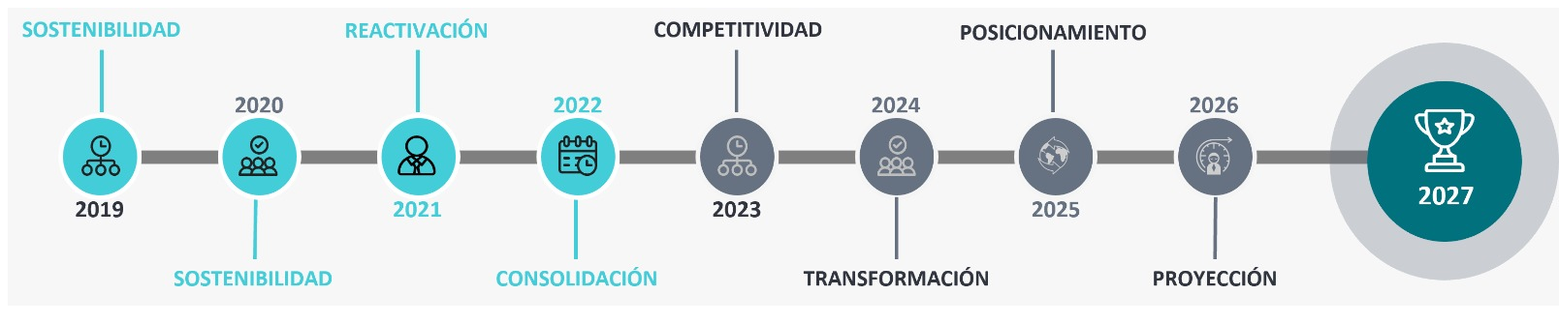
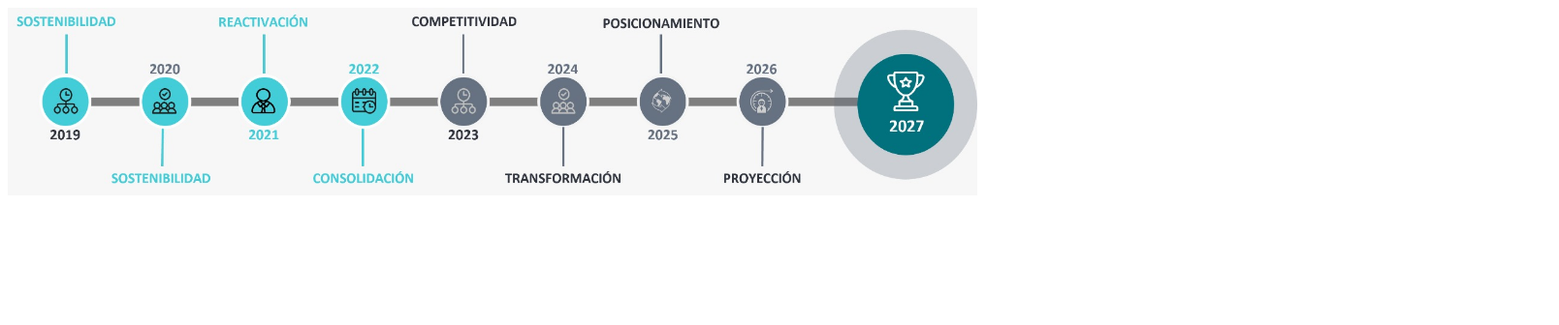
Before and after one commit to Blackhawkslt/ApkPDL, a plain HTML site: page index.html in a window 1280 px wide. Shown: the whole page at 97% size, 1608 px wide, since content can reach past the window. Drawn offline with Linux system fonts and the light colour scheme.

Commit message:
Update index.html
adicion y cambios

```diff
--- a/index.html
+++ b/index.html
@@ -1,6 +1,6 @@
 <html>
 <head>
-	<style>
+<style>
 	.contenedor {
     position: relative;
 	}
@@ -8,7 +8,7 @@
     background-color: transparent;
     border: 2px solid transparent; /* Borde opcional */
     color: #000; /* Color del texto */
-    padding: 90px 50px; /* Ajusta el tamaño del botón según tus necesidades */
+    padding: 50px 25px; /* Ajusta el tamaño del botón según tus necesidades */
     text-align: center;
     text-decoration: none;
     display: inline-block;
@@ -18,15 +18,15 @@
     border-radius: 4px;
     opacity: 0.7;
 	position:absolute;
-	left:24px;
-	top:40px;
+	left:13px;
+	top:50px;
 	z-index:1;
 	}
 	.boton2 {
     background-color: transparent;
     border: 2px solid transparent; /* Borde opcional */
     color: #000; /* Color del texto */
-    padding: 90px 50px; /* Ajusta el tamaño del botón según tus necesidades */
+    padding: 50px 25px; /* Ajusta el tamaño del botón según tus necesidades */
     text-align: center;
     text-decoration: none;
     display: inline-block;
@@ -36,15 +36,15 @@
     border-radius: 4px;
     opacity: 0.7;
 	position:absolute;
-	left:187px;
-	top:80px;
+	left:115px;
+	top:50px;
 	z-index:1;
 	}
 	.boton3 {
     background-color: transparent;
     border: 2px solid transparent; /* Borde opcional */
     color: #000; /* Color del texto */
-    padding: 90px 50px; /* Ajusta el tamaño del botón según tus necesidades */
+    padding: 50px 25px; /* Ajusta el tamaño del botón según tus necesidades */
     text-align: center;
     text-decoration: none;
     display: inline-block;
@@ -54,15 +54,15 @@
     border-radius: 4px;
     opacity: 0.7;
 	position:absolute;
-	left:352px;
-	top:40px;
+	left:218px;
+	top:50px;
 	z-index:1;
 	}
 	.boton4 {
     background-color: transparent;
     border: 2px solid transparent; /* Borde opcional */
     color: #000; /* Color del texto */
-    padding: 90px 50px; /* Ajusta el tamaño del botón según tus necesidades */
+    padding: 50px 25px; /* Ajusta el tamaño del botón según tus necesidades */
     text-align: center;
     text-decoration: none;
     display: inline-block;
@@ -72,15 +72,15 @@
     border-radius: 4px;
     opacity: 0.7;
 	position:absolute;
-	left:516px;
-	top:80px;
+	left:321px;
+	top:50px;
 	z-index:1;
 	}
 	.boton5 {
     background-color: transparent;
     border: 2px solid transparent; /* Borde opcional */
     color: #000; /* Color del texto */
-    padding: 90px 50px; /* Ajusta el tamaño del botón según tus necesidades */
+    padding: 50px 25px; /* Ajusta el tamaño del botón según tus necesidades */
     text-align: center;
     text-decoration: none;
     display: inline-block;
@@ -90,15 +90,15 @@
     border-radius: 4px;
     opacity: 0.7;
 	position:absolute;
-	left:680px;
-	top:40px;
+	left:423px;
+	top:50px;
 	z-index:1;
 	}
 	.boton6 {
     background-color: transparent;
     border: 2px solid transparent; /* Borde opcional */
     color: #000; /* Color del texto */
-    padding: 90px 50px; /* Ajusta el tamaño del botón según tus necesidades */
+    padding: 50px 25px; /* Ajusta el tamaño del botón según tus necesidades */
     text-align: center;
     text-decoration: none;
     display: inline-block;
@@ -108,15 +108,15 @@
     border-radius: 4px;
     opacity: 0.7;
 	position:absolute;
-	left:845px;
-	top:80px;
+	left:526px;
+	top:50px;
 	z-index:1;
 	}
 	.boton7 {
     background-color: transparent;
     border: 2px solid transparent; /* Borde opcional */
     color: #000; /* Color del texto */
-    padding: 90px 50px; /* Ajusta el tamaño del botón según tus necesidades */
+    padding: 50px 25px; /* Ajusta el tamaño del botón según tus necesidades */
     text-align: center;
     text-decoration: none;
     display: inline-block;
@@ -126,15 +126,15 @@
     border-radius: 4px;
     opacity: 0.7;
 	position:absolute;
-	left:1008px;
-	top:40px;
+	left:629px;
+	top:50px;
 	z-index:1;
 	}
 	.boton8 {
     background-color: transparent;
     border: 2px solid transparent; /* Borde opcional */
     color: #000; /* Color del texto */
-    padding: 90px 50px; /* Ajusta el tamaño del botón según tus necesidades */
+    padding: 50px 25px; /* Ajusta el tamaño del botón según tus necesidades */
     text-align: center;
     text-decoration: none;
     display: inline-block;
@@ -144,15 +144,15 @@
     border-radius: 4px;
     opacity: 0.7;
 	position:absolute;
-	left:1173px;
-	top:80px;
+	left:731px;
+	top:50px;
 	z-index:1;
 	}
 	.boton9 {
     background-color: transparent;
     border: 2px solid transparent; /* Borde opcional */
     color: #000; /* Color del texto */
-    padding: 80px 80px; /* Ajusta el tamaño del botón según tus necesidades */
+    padding: 50px 50px; /* Ajusta el tamaño del botón según tus necesidades */
     text-align: center;
     text-decoration: none;
     display: inline-block;
@@ -162,8 +162,8 @@
     border-radius: 4px;
     opacity: 0.7;
 	position:absolute;
-	left:1380px;
-	top:75px;
+	left:854px;
+	top:50px;
 	z-index:1;
 	}
 	</style>
@@ -175,24 +175,24 @@
 <body>
 <div class="contenedor">
 	<div class = "botones-con-linea">
-    	<img src="img/Timeline.jpeg" width="1600" height="308" alt="Timeline" />
-        <a href="https://fundacionlibertadores.sharepoint.com/:u:/r/sites/PlandeDesarrolloLibertador2019-2027/SitePages/PDL-2019.aspx?csf=1&web=1&share=EQq_ft-JU9pJkaJj4ZRov9sBlw3jD316o4c641dTk2znRw&e=Cp4Za9">
-    		<button class="boton1"></button>
-        <a href="https://fundacionlibertadores.sharepoint.com/:u:/r/sites/PlandeDesarrolloLibertador2019-2027/SitePages/PDL-2020.aspx?csf=1&web=1&share=EXGQDqc6eUpGgCVzhckMQEgBHY5ZWgmbvp9WS6CogeyDzg&e=Si02nE">
+    	<img src="img/Timeline.jpeg" width="1000" height="194" alt="Timeline" />
+        <a href="https://fundacionlibertadores.sharepoint.com/:u:/r/sites/PlandeDesarrolloLibertador2019-2027/SitePages/PDL-2019.aspx?csf=1&web=1&share=EQq_ft-JU9pJkaJj4ZRov9sBlw3jD316o4c641dTk2znRw&e=Cp4Za9" target="_blank">
+	  <button class="boton1"></button>
+        <a href="https://fundacionlibertadores.sharepoint.com/:u:/r/sites/PlandeDesarrolloLibertador2019-2027/SitePages/PDL-2020.aspx?csf=1&web=1&share=EXGQDqc6eUpGgCVzhckMQEgBHY5ZWgmbvp9WS6CogeyDzg&e=Si02nE" target="_blank">
             <button class="boton2"></button>
-        <a href="https://fundacionlibertadores.sharepoint.com/:u:/r/sites/PlandeDesarrolloLibertador2019-2027/SitePages/PDL-2021.aspx?csf=1&web=1&share=Edt6sUpB9c1PgFQMsm4v9bQBX1KkxvtcYJiMMUs1KXBnZQ&e=4PA8ga">
+        <a href="https://fundacionlibertadores.sharepoint.com/:u:/r/sites/PlandeDesarrolloLibertador2019-2027/SitePages/PDL-2021.aspx?csf=1&web=1&share=Edt6sUpB9c1PgFQMsm4v9bQBX1KkxvtcYJiMMUs1KXBnZQ&e=4PA8ga" target="_blank">
             <button class="boton3"></button>
-        <a href="https://fundacionlibertadores.sharepoint.com/:u:/r/sites/PlandeDesarrolloLibertador2019-2027/SitePages/PDL-2022.aspx?csf=1&web=1&share=EchQhQyz_ohCojte7ptk3IkBAF3-E0maiRW8lWDYBTCcFw&e=MXBHQa">
+        <a href="https://fundacionlibertadores.sharepoint.com/:u:/r/sites/PlandeDesarrolloLibertador2019-2027/SitePages/PDL-2022.aspx?csf=1&web=1&share=EchQhQyz_ohCojte7ptk3IkBAF3-E0maiRW8lWDYBTCcFw&e=MXBHQa" target="_blank">
             <button class="boton4"></button>
-        <a href="https://fundacionlibertadores.sharepoint.com/:u:/r/sites/PlandeDesarrolloLibertador2019-2027/SitePages/PDL-2023.aspx?csf=1&web=1&share=EbDpakgNRAhDn0FFBddYhicB4obtz51JccIdBUnbqVGsLQ&e=qMEWPW">
+        <a href="https://fundacionlibertadores.sharepoint.com/:u:/r/sites/PlandeDesarrolloLibertador2019-2027/SitePages/PDL-2023.aspx?csf=1&web=1&share=EbDpakgNRAhDn0FFBddYhicB4obtz51JccIdBUnbqVGsLQ&e=qMEWPW" target="_blank">
             <button class="boton5"></button>
-        <a href="https://fundacionlibertadores.sharepoint.com/:u:/r/sites/PlandeDesarrolloLibertador2019-2027/SitePages/PDL-2024.aspx?csf=1&web=1&share=EVJTnYRUHqlCrPBwhUNcxPYBZstOu1h69I4E_xE_k10Iyg&e=skU0LC">
+        <a href="https://fundacionlibertadores.sharepoint.com/:u:/r/sites/PlandeDesarrolloLibertador2019-2027/SitePages/PDL-2024.aspx?csf=1&web=1&share=EVJTnYRUHqlCrPBwhUNcxPYBZstOu1h69I4E_xE_k10Iyg&e=skU0LC" target="_blank">
             <button class="boton6"></button>
-        <a href="https://fundacionlibertadores.sharepoint.com/:u:/r/sites/PlandeDesarrolloLibertador2019-2027/SitePages/PDL-2025.aspx?csf=1&web=1&share=EUBwl3TYlfpPjbhGN1hGyJEBomfzP2mIADiGvNgespkVDA&e=cguuRo">
+        <a href="https://fundacionlibertadores.sharepoint.com/:u:/r/sites/PlandeDesarrolloLibertador2019-2027/SitePages/PDL-2025.aspx?csf=1&web=1&share=EUBwl3TYlfpPjbhGN1hGyJEBomfzP2mIADiGvNgespkVDA&e=cguuRo" target="_blank">
             <button class="boton7"></button>
-        <a href="https://fundacionlibertadores.sharepoint.com/:u:/r/sites/PlandeDesarrolloLibertador2019-2027/SitePages/PDL-2026.aspx?csf=1&web=1&share=EaQq1rTGw91HogTS6uM8u0YBY6qTD8fPVL-KTV_yCUq2HA&e=lW3nLW">
+        <a href="https://fundacionlibertadores.sharepoint.com/:u:/r/sites/PlandeDesarrolloLibertador2019-2027/SitePages/PDL-2026.aspx?csf=1&web=1&share=EaQq1rTGw91HogTS6uM8u0YBY6qTD8fPVL-KTV_yCUq2HA&e=lW3nLW" target="_blank">
             <button class="boton8"></button>
-        <a href="https://fundacionlibertadores.sharepoint.com/:u:/r/sites/PlandeDesarrolloLibertador2019-2027/SitePages/PDL-2027.aspx?csf=1&web=1&share=EXyEdL0GiqFBhrjAXp0wLSMBZ9hq71udl5AQGENhx_qG2g&e=pRSqK1">
+        <a href="https://fundacionlibertadores.sharepoint.com/:u:/r/sites/PlandeDesarrolloLibertador2019-2027/SitePages/PDL-2027.aspx?csf=1&web=1&share=EXyEdL0GiqFBhrjAXp0wLSMBZ9hq71udl5AQGENhx_qG2g&e=pRSqK1" target="_blank">
             <button class="boton9"></button>
     </div>
 </div>
```
